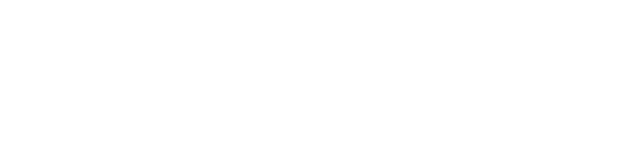
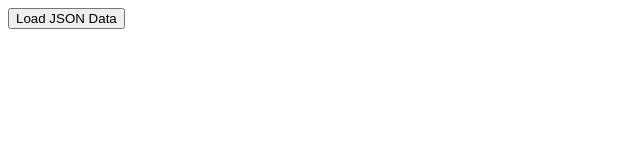
Before and after one commit to thinkGrow/JSON-intro, a plain HTML site: page index.html in a window 1280 px wide. Shown: the whole page, without its empty margins (0-640 px from the left). Drawn offline with Linux system fonts and the light colour scheme.

Commit message:
add fetch.js data

```diff
--- /dev/null
+++ b/fetch.js
@@ -0,0 +1,6 @@
+const handleLoadData = () => {
+  fetch("https://jsonplaceholder.typicode.com/todos/1")
+    .then((response) => response.json())
+    //   converted to obj
+    .then((json) => console.log(json));
+};
--- a/index.html
+++ b/index.html
@@ -9,6 +9,10 @@
 
 <body>
 
+    <button onclick="handleLoadData()">Load JSON Data</button>
+
 </body>
 
+<script src="fetch.js"></script>
+
 </html>
```
